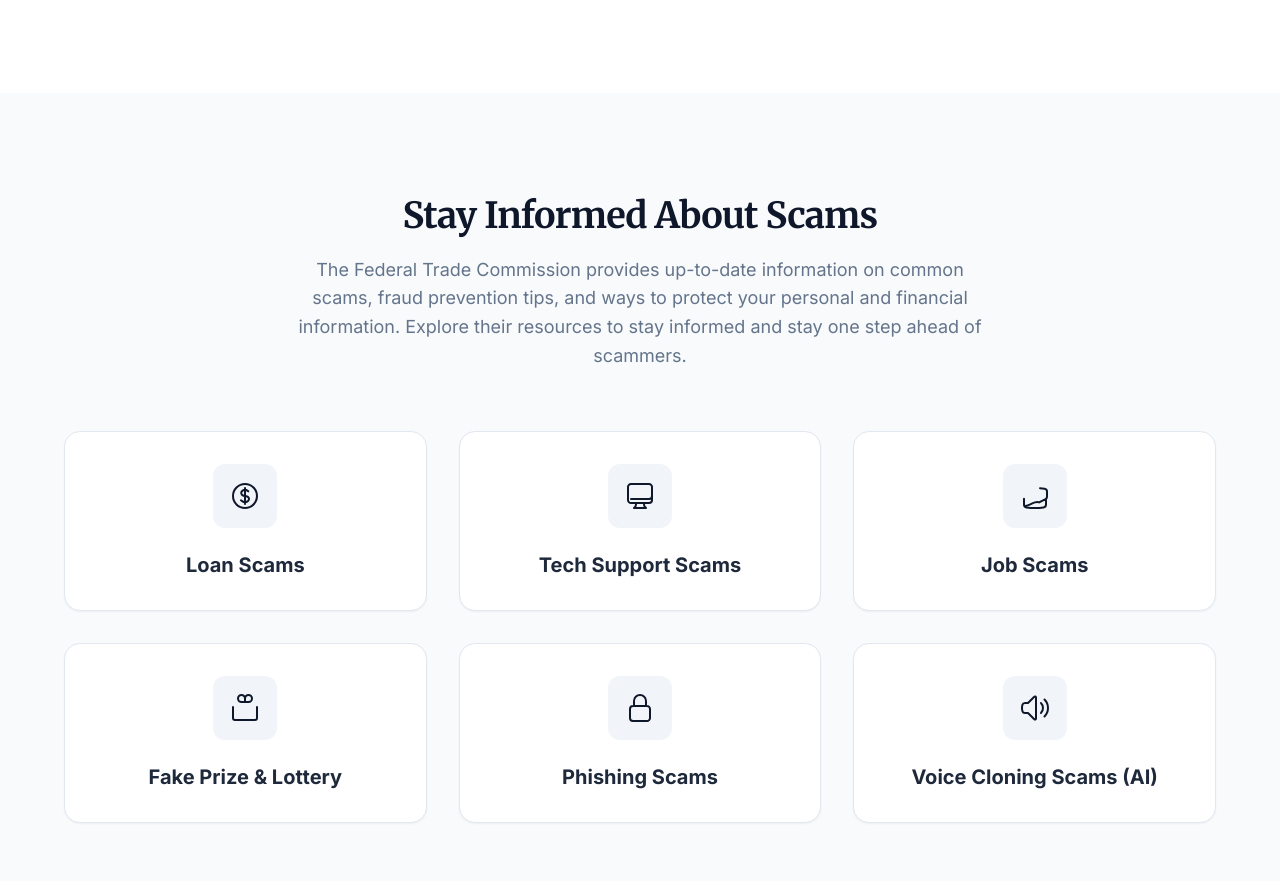
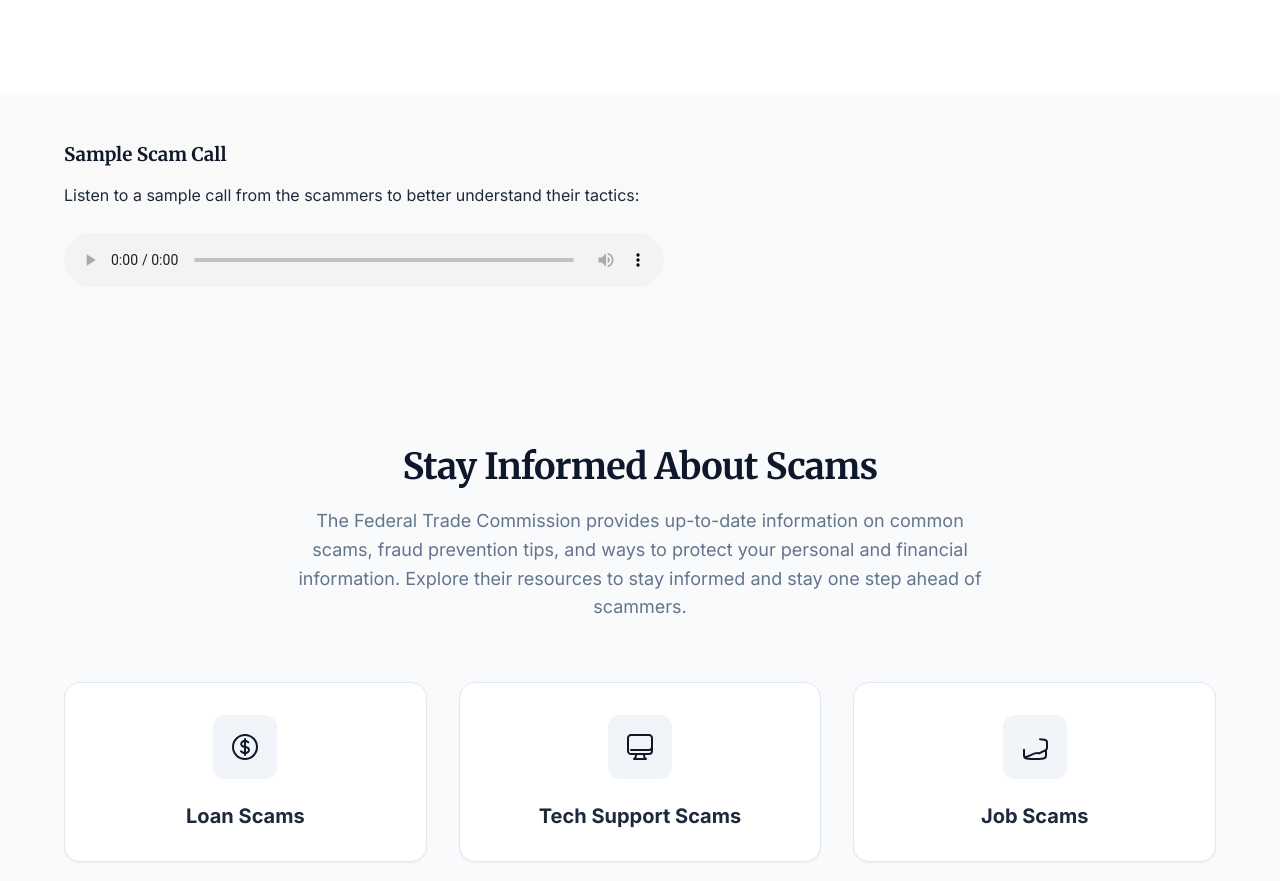
Before and after one commit to n8thegr8/crestwood-loan-advisors-site, a plain HTML site: page index.html in a window 1280 px wide. Shown: the part 1000-1881 px from the top of the page. Drawn offline with Linux system fonts and the light colour scheme.

Commit message:
Automated update from AI Site Manager
Request: Can you remove the exclamation point after the Advisors is a Fraudulent
Operation?
I also want you to add a new section after this
[image: image.png]

It should contain a sample call from the scammers.  The attached MP3 should
be used for the audio player.

THanks,

nate

```diff
--- a/index.html
+++ b/index.html
@@ -70,6 +70,17 @@
                         from trusted individuals or organizations. Staying informed about common scam tactics can help
                         protect you and your loved ones.</p>
                 </div>
+            </div>
+        </section>
+
+        <section class="sample-call-section" style="margin-top: 30px; margin-bottom: 30px; padding: 20px; background-color: #f9f9f9;">
+            <div class="container">
+                <h3>Sample Scam Call</h3>
+                <p>Listen to a sample call from the scammers to better understand their tactics:</p>
+                <audio controls style="width: 100%; max-width: 600px;">
+                    <source src="sample-scam-call.mp3" type="audio/mpeg">
+                    Your browser does not support the audio element.
+                </audio>
             </div>
         </section>
 
```
